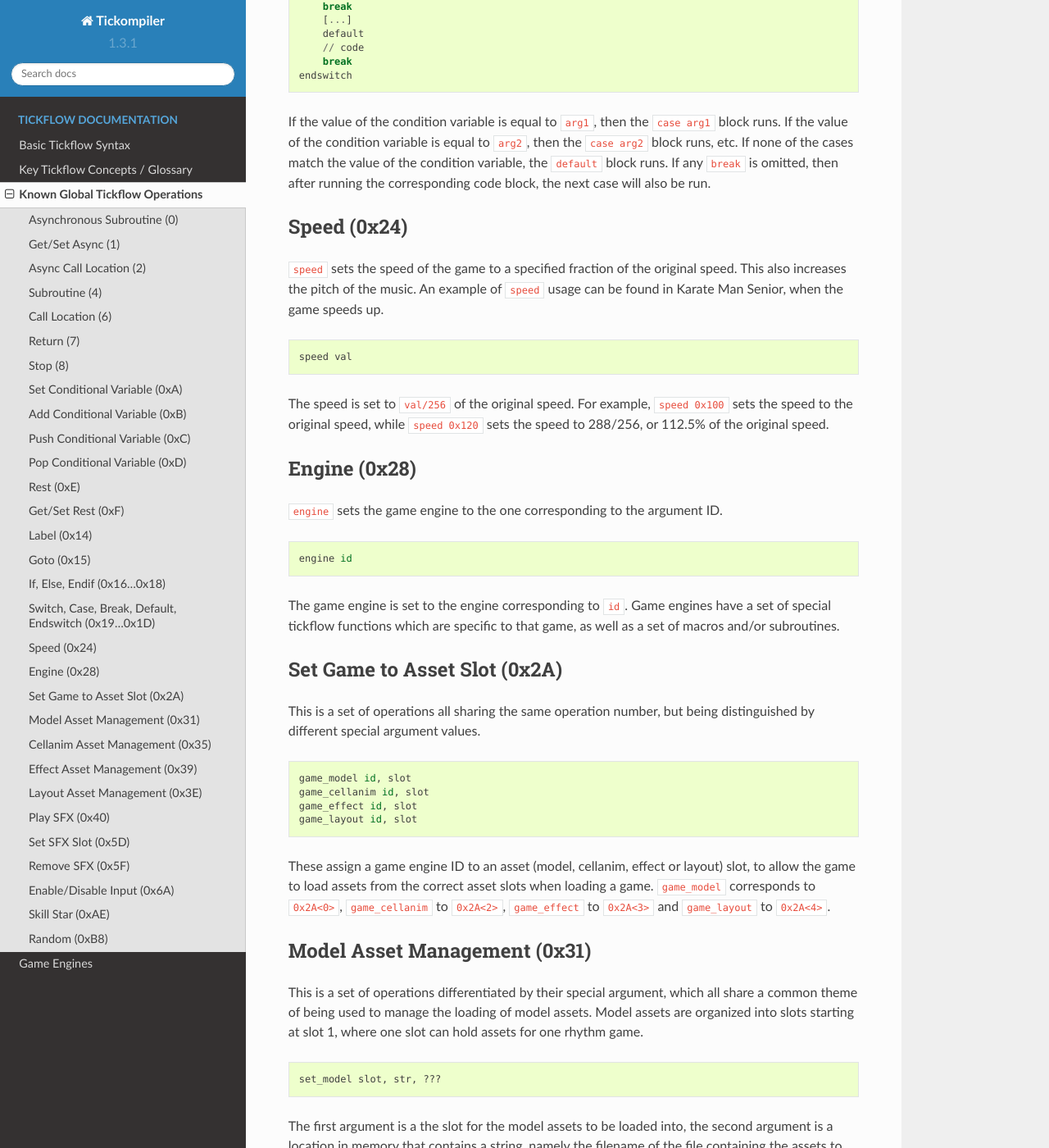
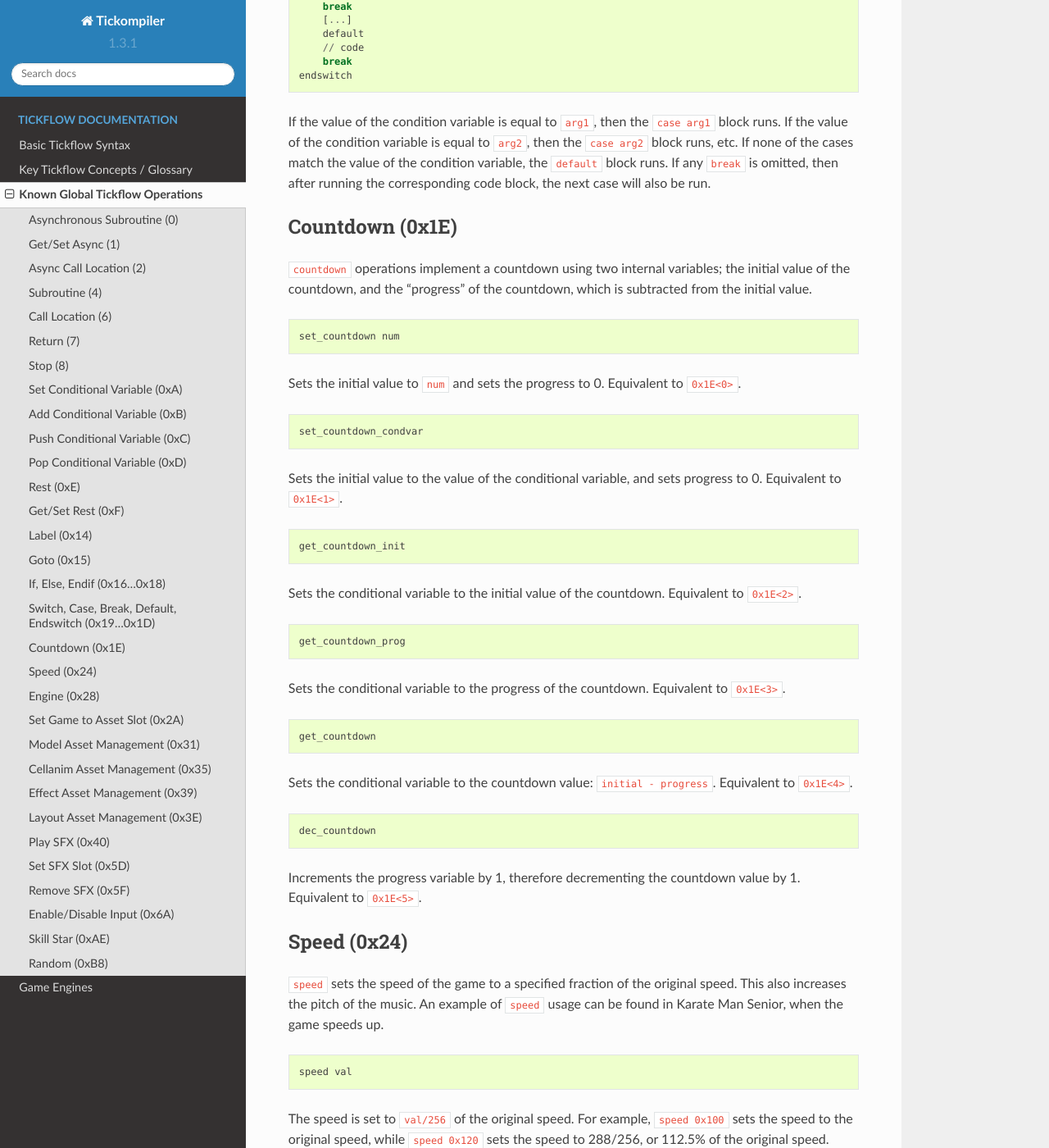
Before and after one commit to rhmodding/Tickompiler, a Sphinx documentation site: the page built from docs/functions.rst, in a window 1280 px wide and 1400 px high, scrolled down 4765 px. Shown: the whole window at 82% size. Built offline with Sphinx 7.4.7 and the Read the Docs theme 2.0.0, drawn with Linux system fonts in a browser that asks for light colours.

Commit message:
Global countdown operation added.

```diff
--- a/docs/functions.rst
+++ b/docs/functions.rst
@@ -212,6 +212,36 @@ condition variable is equal to ``arg2``, then the ``case arg2`` block runs, etc.
 of the condition variable, the ``default`` block runs. If any ``break`` is omitted, then after running the corresponding
 code block, the next case will also be run.
 
+Countdown (0x1E)
+----------------
+
+``countdown`` operations implement a countdown using two internal variables; the initial value of the countdown, and the
+"progress" of the countdown, which is subtracted from the initial value. ::
+
+    set_countdown num
+
+Sets the initial value to ``num`` and sets the progress to 0. Equivalent to ``0x1E<0>``. ::
+
+    set_countdown_condvar
+
+Sets the initial value to the value of the conditional variable, and sets progress to 0. Equivalent to ``0x1E<1>``. ::
+
+    get_countdown_init
+
+Sets the conditional variable to the initial value of the countdown. Equivalent to ``0x1E<2>``. ::
+
+    get_countdown_prog
+
+Sets the conditional variable to the progress of the countdown. Equivalent to ``0x1E<3>``. ::
+
+    get_countdown
+
+Sets the conditional variable to the countdown value: ``initial - progress``. Equivalent to ``0x1E<4>``. ::
+
+    dec_countdown
+
+Increments the progress variable by 1, therefore decrementing the countdown value by 1. Equivalent to ``0x1E<5>``.
+
 Speed (0x24)
 ------------
 
```
Also changed, not shown: 1 other file.
